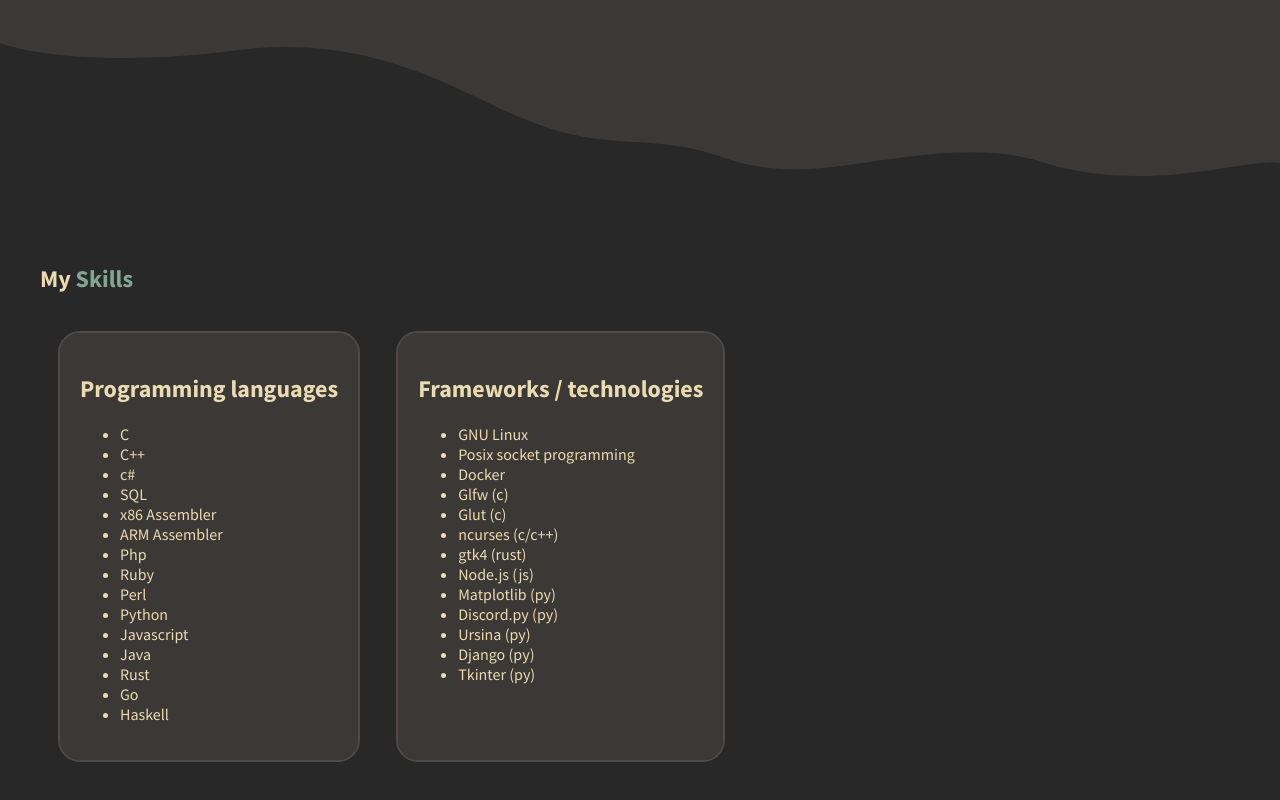
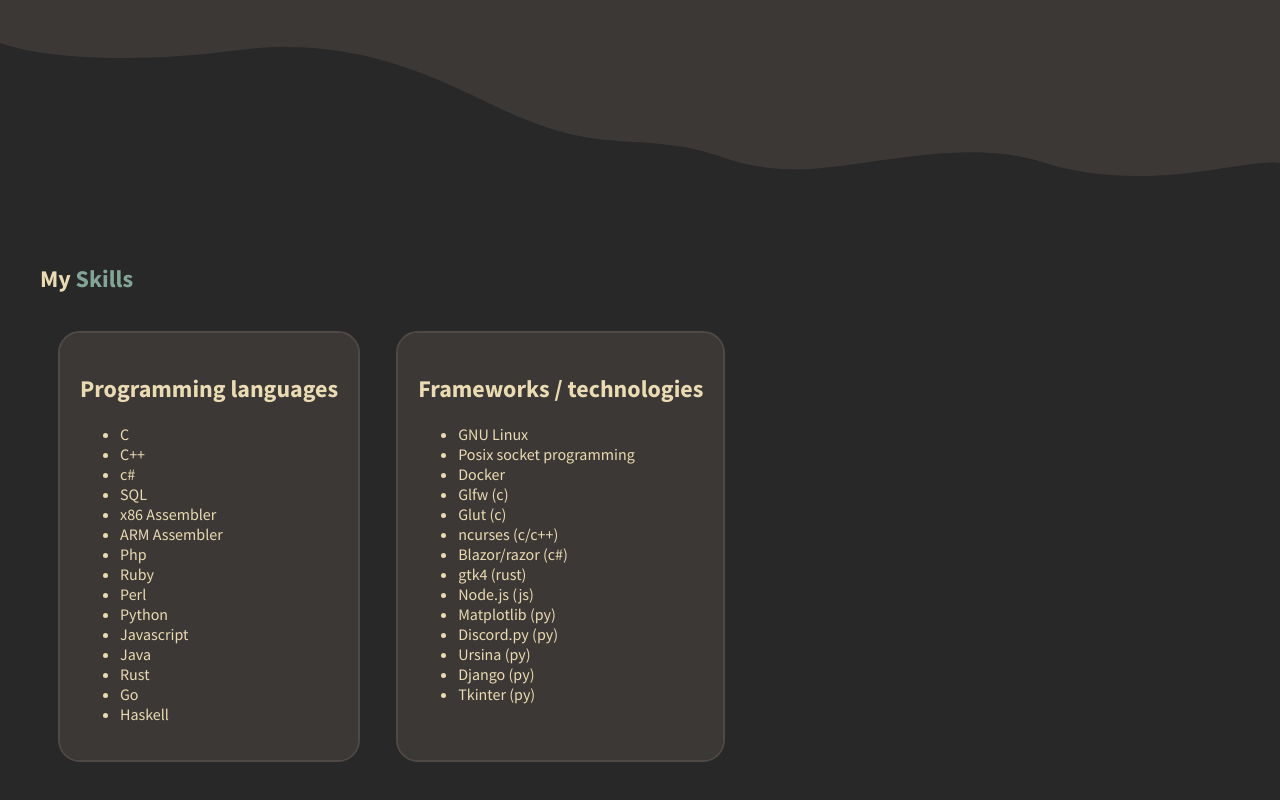
Before and after one commit to MidasVanVeen/MidasVanVeen.github.io, a plain HTML site: page index.html in a window 1280 px wide. Shown: the part 623-1423 px from the top of the page. Drawn offline with Linux system fonts and the light colour scheme; no server answers.

Commit message:
wo 18 mei 2022  0:07:38 CEST

```diff
--- a/index.html
+++ b/index.html
@@ -69,6 +69,7 @@
 							<li>Glfw (c)</li>
 							<li>Glut (c)</li>
 							<li>ncurses (c/c++)</li>
+							<li>Blazor/razor (c#)</li>
 							<li>gtk4 (rust)</li>
 							<li>Node.js (js)</li>
 							<li>Matplotlib (py)</li>
```
